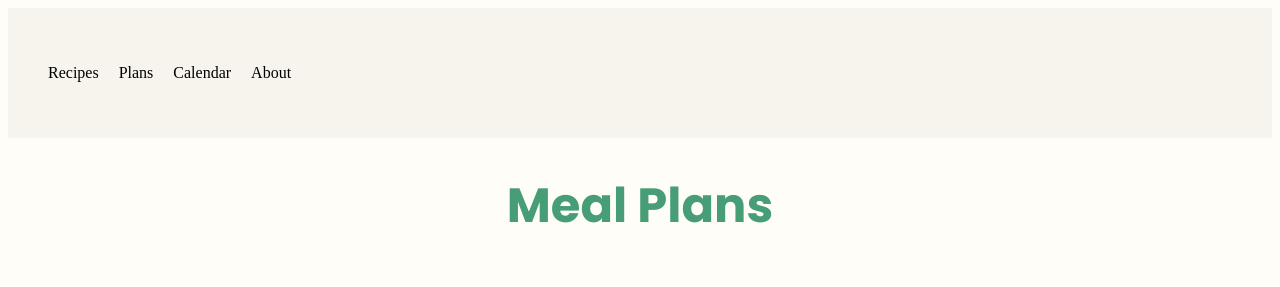
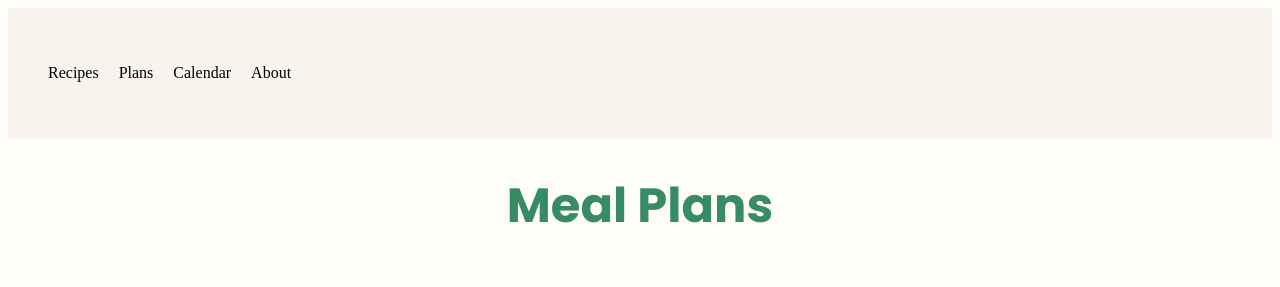
Before and after one commit to web-design-project-2025/web-design-project-group-4, a plain HTML site: page html/meal-plans.html in a window 1280 px wide. Shown: the top 287 px of the page. Drawn offline with Linux system fonts and the light colour scheme; files whose address does not match are found by name.

Commit message:
change green color

```diff
--- a/css/meal-plans.css
+++ b/css/meal-plans.css
@@ -5,7 +5,7 @@ main {
 
 h1 {
   text-align: center;
-  color: #479d75;
+  color: #378c64;
   font-family: "Poppins", sans-serif;
   font-weight: 700;
   font-style: normal;
```
